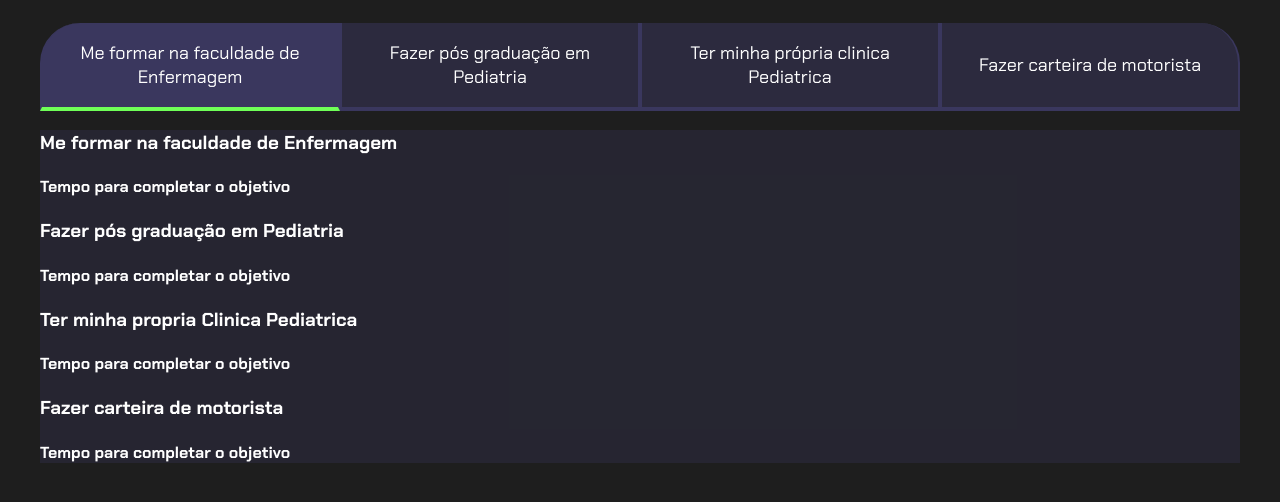
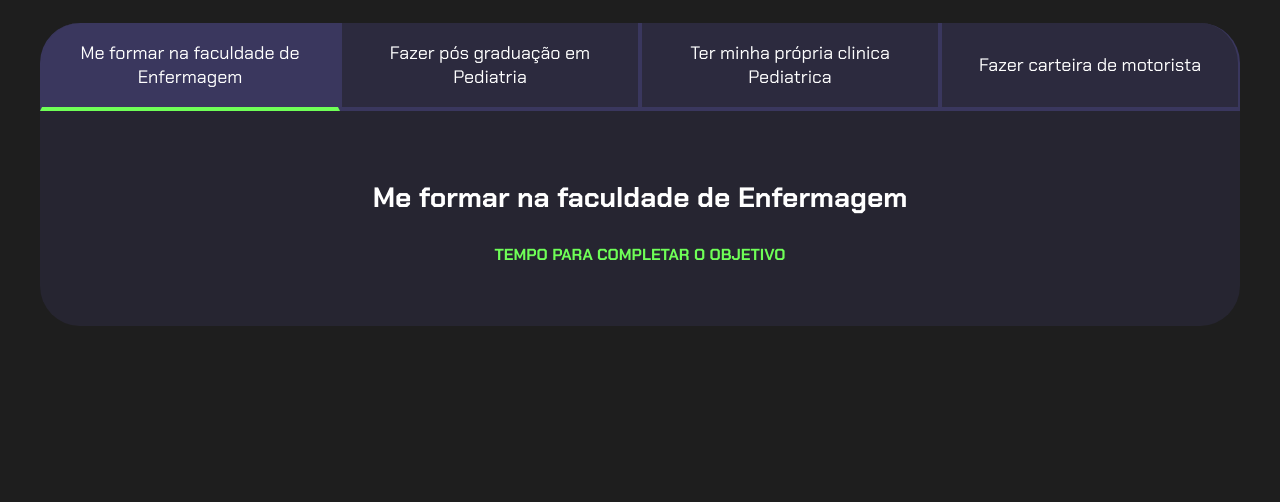
Before and after one commit to m4r1a3d/projeto-de-vidA, a plain HTML site: page index.html in a window 1280 px wide. Shown: the part 80-582 px from the top of the page. Drawn offline with Linux system fonts and the light colour scheme.

Commit message:
Add files via upload

```diff
--- a/index.html
+++ b/index.html
@@ -20,7 +20,7 @@
         </div>
 
         <div class="aba-textos">
-            <div class="aba-conteudo">
+            <div class="aba-conteudo ativo">
             <h3 class="aba-conteudo-titulo-principal"> Me formar na faculdade de Enfermagem</h3>
             <h4 class="aba-conteudo-titulo-secundario"> Tempo para completar o objetivo</h4>
         </div>
--- a/style.css
+++ b/style.css
@@ -62,13 +62,35 @@ body {
 .botoes {
     display: block;
 }
-.ativo {
+.botao.ativo {
     background-color: var(--botao-ativo);
     border-bottom: 4px solid var(--verde);
 }
 
 .aba-textos{
     background-color: var(--texto-fundo);
+    padding: 40px;
+    border-radius: 0 0 40px 40px;
+}
+
+.aba-conteudo.ativo{
+    display: block;
+}
+
+.aba-conteudo{
+    display: none;
+}
+
+.aba-conteudo-titulo-principal{
+    font-size: 28px;
+    text-align: center;
+}
+
+.aba-conteudo-titulo-secundario{
+    text-align: center;
+    color: var(--verde);
+    text-transform: uppercase;
+
 }
 
 @media screen and (min-width: 768px) {
```
